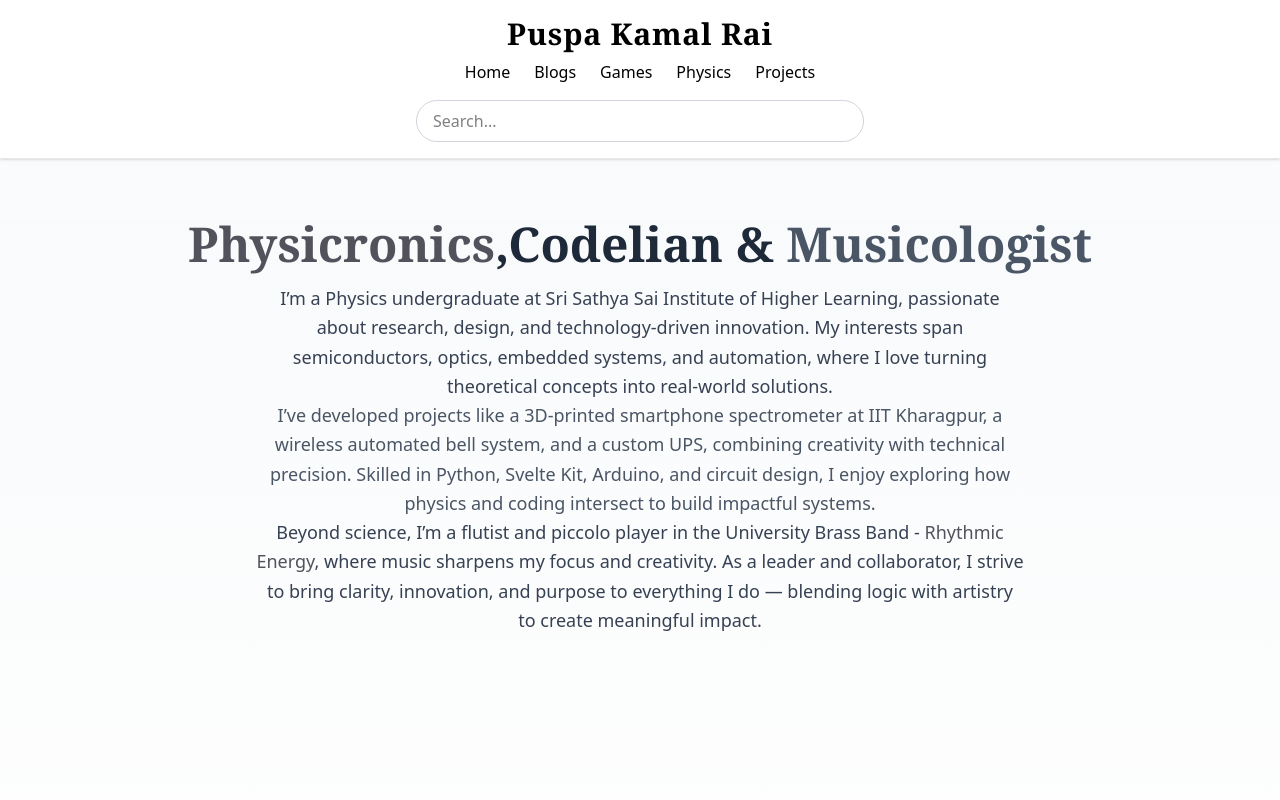
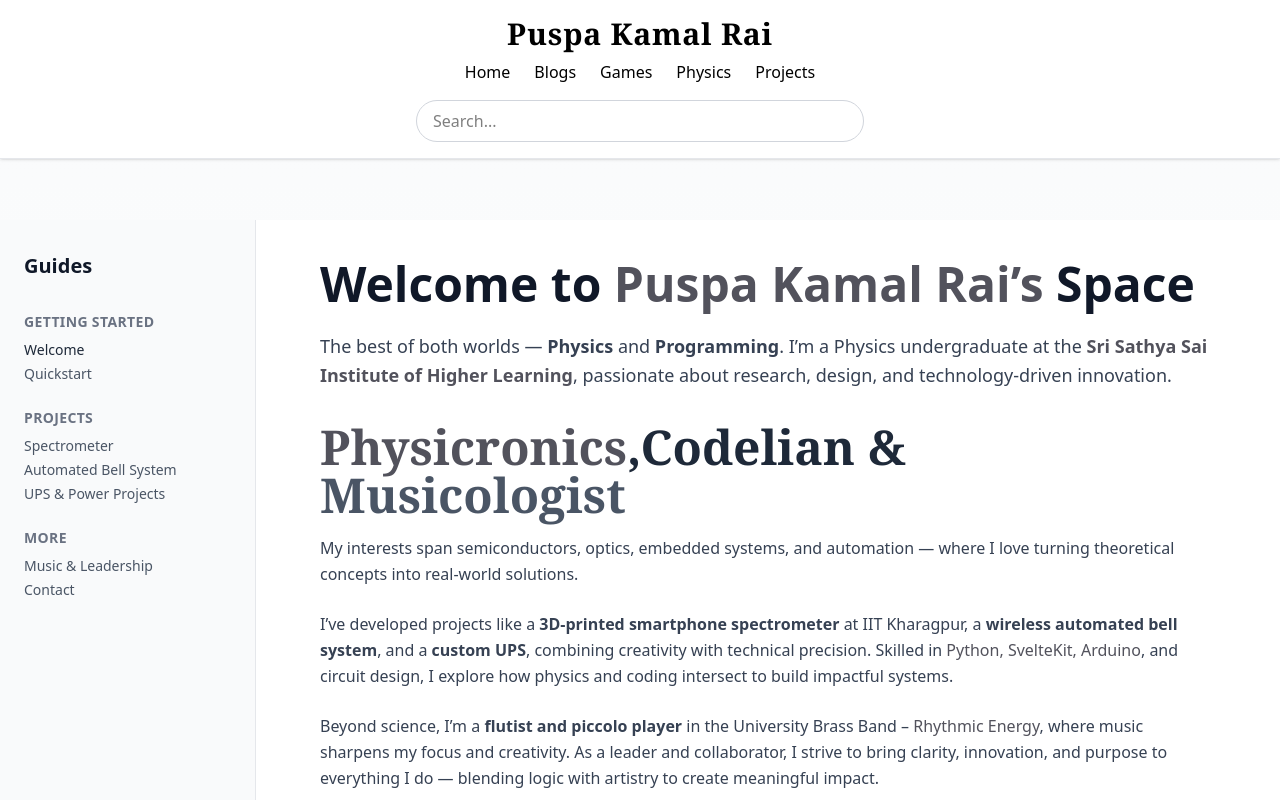
Before and after one commit to puspkml/Puspa, a SvelteKit app: page / in a window 1280 px wide. Shown: the top 800 px of the page. Built offline with nearby package versions, Linux system fonts and the light colour scheme.

Commit message:
Add sidebar navigation and restructure main content
Added a sidebar for navigation and restructured the main content layout.

```diff
--- a/src/routes/+page.svelte
+++ b/src/routes/+page.svelte
@@ -1,5 +1,5 @@
 <script>
-
+  // You can later add interactive features here
 </script>
 
 <svelte:head>
@@ -7,21 +7,73 @@
   <meta name="description" content="I'm a Flutemoligist, who loves programming and developing web applications. Driven by a deep passion for Physics, I combine it with programming to turn my ideas and imagination into reality." />
 </svelte:head>
 
-<div class="h-screen flex flex-col bg-gradient-to-b from-gray-50 to-white text-gray-800 font-sans overflow-hidden">
+<div class="min-h-screen flex bg-white text-gray-800 font-sans">
+  <!-- Sidebar -->
+  <aside class="w-64 border-r border-gray-200 bg-gray-50 px-6 py-8 hidden lg:block">
+    <h1 class="text-xl font-bold text-gray-900 mb-8">Guides</h1>
 
-  <!-- Main -->
-  <main class="flex flex-col justify-left items-center text-center px-6">
-    <h2 class="text-4xl md:text-5xl font-serif font-bold mb-4">
-      <span class="text-zinc-600">Physicronics</span>,Codelian & <span class="text-gray-600">Musicologist</span>
-    </h2>
-    <p class="text-lg  text-gray-700 max-w-3xl leading-relaxed">
-      I’m a Physics undergraduate at Sri Sathya Sai Institute of Higher Learning, passionate about research, design, and technology-driven innovation. My interests span semiconductors, optics, embedded systems, and automation, where I love turning theoretical concepts into real-world solutions.</p>
-    <p class="text-lg  text-gray-600 max-w-3xl leading-relaxed">
-I’ve developed projects like a 3D-printed smartphone spectrometer at IIT Kharagpur, a wireless automated bell system, and a custom UPS, combining creativity with technical precision. Skilled in Python, Svelte Kit, Arduino, and circuit design, I enjoy exploring how physics and coding intersect to build impactful systems.
-    </p>
-    <p class="text-lg  text-gray-700 max-w-3xl leading-relaxed">
-Beyond science, I’m a flutist and piccolo player in the University Brass Band - <span class="text-zinc-600">Rhythmic Energy</span>, where music sharpens my focus and creativity. As a leader and collaborator, I strive to bring clarity, innovation, and purpose to everything I do — blending logic with artistry to create meaningful impact.
-    </p>
+    <nav class="space-y-6 text-sm">
+      <div>
+        <p class="text-gray-500 font-semibold uppercase tracking-wide mb-2">Getting Started</p>
+        <ul class="space-y-1">
+          <li><a href="#" class="block text-gray-800 hover:text-gray-900 font-medium">Welcome</a></li>
+          <li><a href="#" class="block text-gray-600 hover:text-gray-900">Quickstart</a></li>
+        </ul>
+      </div>
+
+      <div>
+        <p class="text-gray-500 font-semibold uppercase tracking-wide mb-2">Projects</p>
+        <ul class="space-y-1">
+          <li><a href="#" class="block text-gray-600 hover:text-gray-900">Spectrometer</a></li>
+          <li><a href="#" class="block text-gray-600 hover:text-gray-900">Automated Bell System</a></li>
+          <li><a href="#" class="block text-gray-600 hover:text-gray-900">UPS & Power Projects</a></li>
+        </ul>
+      </div>
+
+      <div>
+        <p class="text-gray-500 font-semibold uppercase tracking-wide mb-2">More</p>
+        <ul class="space-y-1">
+          <li><a href="#" class="block text-gray-600 hover:text-gray-900">Music & Leadership</a></li>
+          <li><a href="#" class="block text-gray-600 hover:text-gray-900">Contact</a></li>
+        </ul>
+      </div>
+    </nav>
+  </aside>
+
+  <!-- Main content -->
+  <main class="flex-1 p-10 overflow-y-auto">
+    <section class="max-w-4xl mx-auto">
+      <h1 class="text-4xl md:text-5xl font-bold mb-6 text-gray-900">
+        Welcome to <span class="text-zinc-600">Puspa Kamal Rai’s</span> Space
+      </h1>
+      <p class="text-lg text-gray-700 mb-8 leading-relaxed">
+        The best of both worlds — <strong>Physics</strong> and <strong>Programming</strong>. I’m a Physics undergraduate at the
+        <span class="text-zinc-600 font-semibold">Sri Sathya Sai Institute of Higher Learning</span>, passionate about
+        research, design, and technology-driven innovation.
+      </p>
+
+      <h2 class="text-4xl md:text-5xl font-serif font-bold mb-4">
+        <span class="text-zinc-600">Physicronics</span>,Codelian & <span class="text-gray-600">Musicologist</span>
+      </h2>
+
+      <article class="space-y-6 text-gray-700 leading-relaxed">
+        <p>
+          My interests span semiconductors, optics, embedded systems, and automation — where I love turning theoretical concepts into real-world solutions.
+        </p>
+
+        <p>
+          I’ve developed projects like a <strong>3D-printed smartphone spectrometer</strong> at IIT Kharagpur, a
+          <strong>wireless automated bell system</strong>, and a <strong>custom UPS</strong>, combining creativity with technical precision.
+          Skilled in <span class="text-zinc-600 font-medium">Python, SvelteKit, Arduino</span>, and circuit design, I explore how
+          physics and coding intersect to build impactful systems.
+        </p>
+
+        <p>
+          Beyond science, I’m a <strong>flutist and piccolo player</strong> in the University Brass Band –
+          <span class="text-zinc-600">Rhythmic Energy</span>, where music sharpens my focus and creativity. As a leader and collaborator,
+          I strive to bring clarity, innovation, and purpose to everything I do — blending logic with artistry to create meaningful impact.
+        </p>
+      </article>
+    </section>
   </main>
-
 </div>
```
